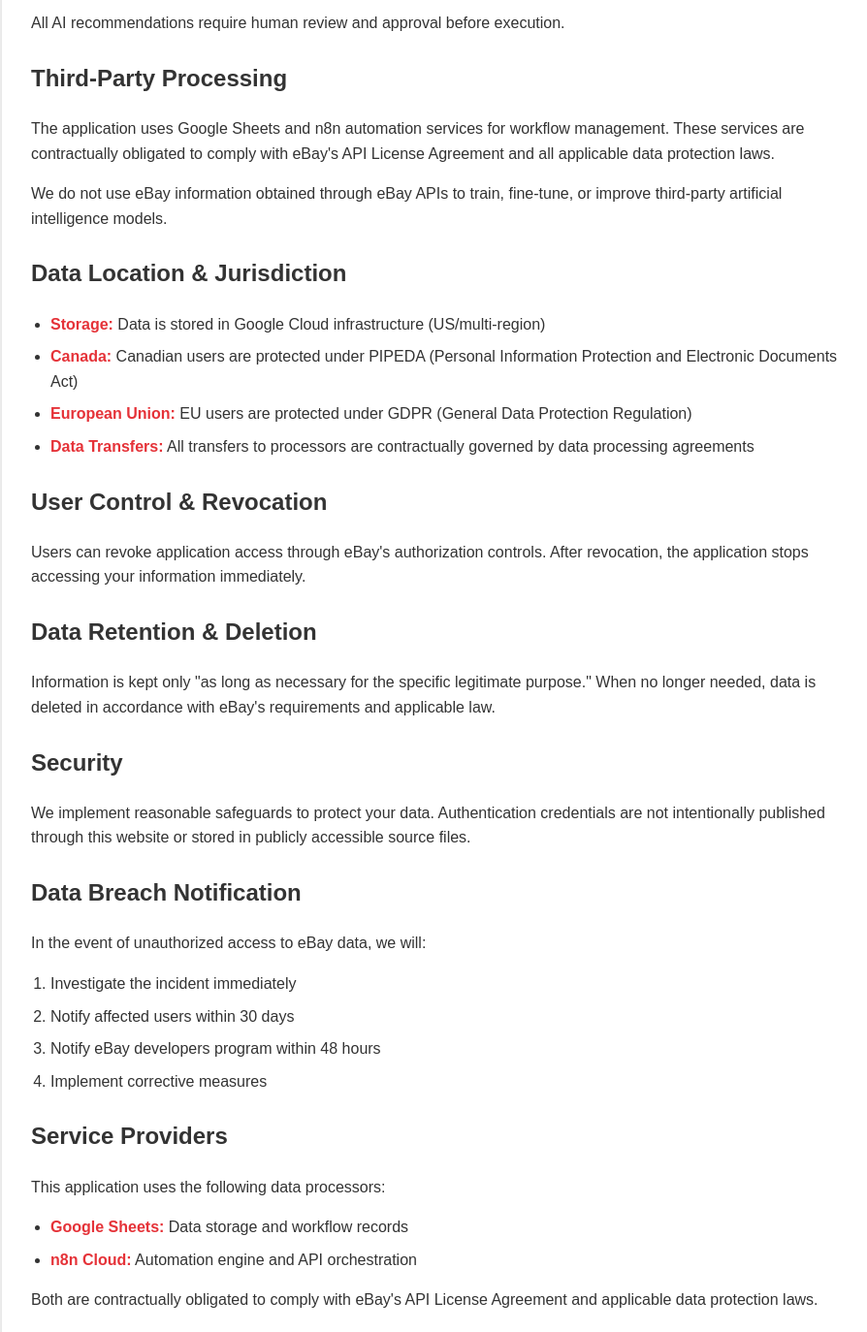
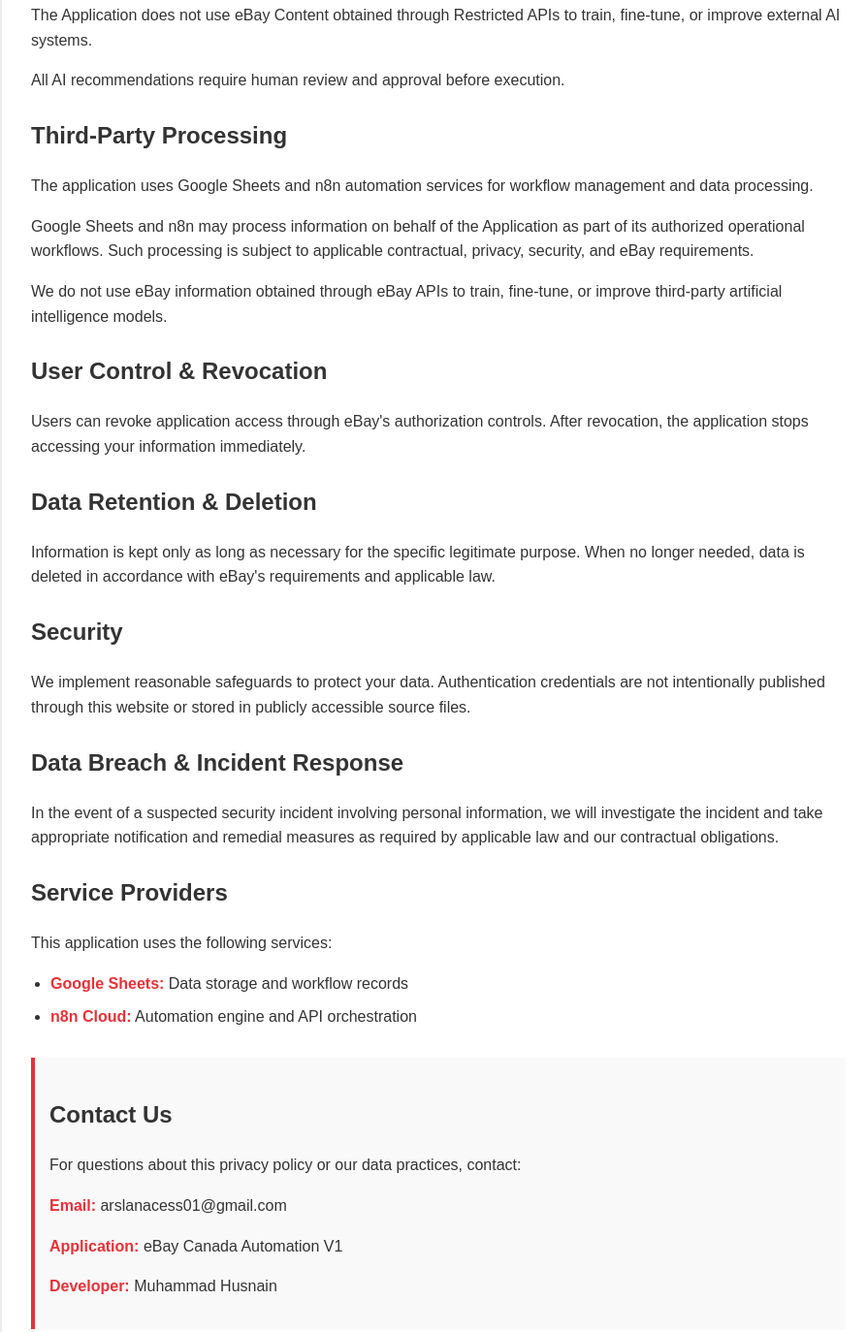
Before and after one commit to zesdtur-hub/ebay-canada-automation-privacy, a plain HTML site: page index.html in a window 1280 px wide. Shown: the part 1280-2654 px from the top of the page at 97% size, without its empty margins (188-1082 px from the left). Drawn offline with Linux system fonts and the light colour scheme.

Commit message:
Update index.html

```diff
--- a/index.html
+++ b/index.html
@@ -67,17 +67,16 @@
         <h2>How Data Is Used</h2>
         <p>Information serves only authorized seller functions like:</p>
         <ul>
-            <li>Inventory management</li>
+            <li>Seller workflow and inventory management</li>
             <li>Listing optimization</li>
             <li>Order tracking and fulfillment</li>
-            <li>Price and policy monitoring</li>
         </ul>
         <p>We do not use eBay information obtained through eBay APIs for purposes that are not authorized by the applicable user.</p>
 
         <h2>AI-Assisted Processing</h2>
         <p>Our automation workflows may use AI-assisted data analysis to:</p>
         <ul>
-            <li>Provide pricing recommendations</li>
+            <li>Analyze supplier cost, shipping, fees, margins, and other authorized business inputs to assist with internal pricing decisions</li>
             <li>Suggest inventory management rules</li>
             <li>Optimize listing visibility</li>
         </ul>
@@ -87,45 +86,32 @@
             <li>Drive autonomous purchasing or listing decisions without human review</li>
             <li>Aggregate competitive intelligence across multiple sellers</li>
         </ul>
+        <p>The Application does not use eBay Content obtained through Restricted APIs to train, fine-tune, or improve external AI systems.</p>
         <p>All AI recommendations require human review and approval before execution.</p>
 
         <h2>Third-Party Processing</h2>
-        <p>The application uses Google Sheets and n8n automation services for workflow management. These services are contractually obligated to comply with eBay's API License Agreement and all applicable data protection laws.</p>
+        <p>The application uses Google Sheets and n8n automation services for workflow management and data processing.</p>
+        <p>Google Sheets and n8n may process information on behalf of the Application as part of its authorized operational workflows. Such processing is subject to applicable contractual, privacy, security, and eBay requirements.</p>
         <p>We do not use eBay information obtained through eBay APIs to train, fine-tune, or improve third-party artificial intelligence models.</p>
-
-        <h2>Data Location & Jurisdiction</h2>
-        <ul>
-            <li><strong>Storage:</strong> Data is stored in Google Cloud infrastructure (US/multi-region)</li>
-            <li><strong>Canada:</strong> Canadian users are protected under PIPEDA (Personal Information Protection and Electronic Documents Act)</li>
-            <li><strong>European Union:</strong> EU users are protected under GDPR (General Data Protection Regulation)</li>
-            <li><strong>Data Transfers:</strong> All transfers to processors are contractually governed by data processing agreements</li>
-        </ul>
 
         <h2>User Control & Revocation</h2>
         <p>Users can revoke application access through eBay's authorization controls. After revocation, the application stops accessing your information immediately.</p>
 
         <h2>Data Retention & Deletion</h2>
-        <p>Information is kept only "as long as necessary for the specific legitimate purpose." When no longer needed, data is deleted in accordance with eBay's requirements and applicable law.</p>
+        <p>Information is kept only as long as necessary for the specific legitimate purpose. When no longer needed, data is deleted in accordance with eBay's requirements and applicable law.</p>
 
         <h2>Security</h2>
         <p>We implement reasonable safeguards to protect your data. Authentication credentials are not intentionally published through this website or stored in publicly accessible source files.</p>
 
-        <h2>Data Breach Notification</h2>
-        <p>In the event of unauthorized access to eBay data, we will:</p>
-        <ol>
-            <li>Investigate the incident immediately</li>
-            <li>Notify affected users within 30 days</li>
-            <li>Notify eBay developers program within 48 hours</li>
-            <li>Implement corrective measures</li>
-        </ol>
+        <h2>Data Breach & Incident Response</h2>
+        <p>In the event of a suspected security incident involving personal information, we will investigate the incident and take appropriate notification and remedial measures as required by applicable law and our contractual obligations.</p>
 
         <h2>Service Providers</h2>
-        <p>This application uses the following data processors:</p>
+        <p>This application uses the following services:</p>
         <ul>
             <li><strong>Google Sheets:</strong> Data storage and workflow records</li>
             <li><strong>n8n Cloud:</strong> Automation engine and API orchestration</li>
         </ul>
-        <p>Both are contractually obligated to comply with eBay's API License Agreement and applicable data protection laws.</p>
 
         <div class="contact-section">
             <h2>Contact Us</h2>
```
